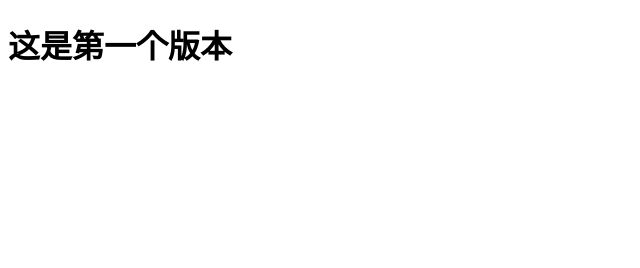
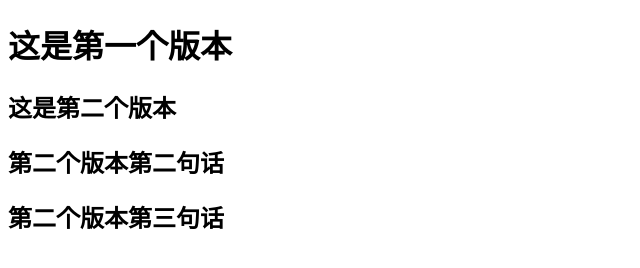
Before and after one commit to 17798036279/liuhuiyu, a plain HTML site: page index.html in a window 1280 px wide. Shown: the whole page, without its empty margins (0-640 px from the left). Drawn offline with Linux system fonts and the light colour scheme.

Commit message:
第二次

```diff
--- a/index.html
+++ b/index.html
@@ -7,5 +7,8 @@
 </head>
 <body>
   <h1>这是第一个版本</h1>
+  <h2>这是第二个版本</h2>
+  <h2>第二个版本第二句话</h2>
+  <h2>第二个版本第三句话</h2>
 </body>
 </html>
```
